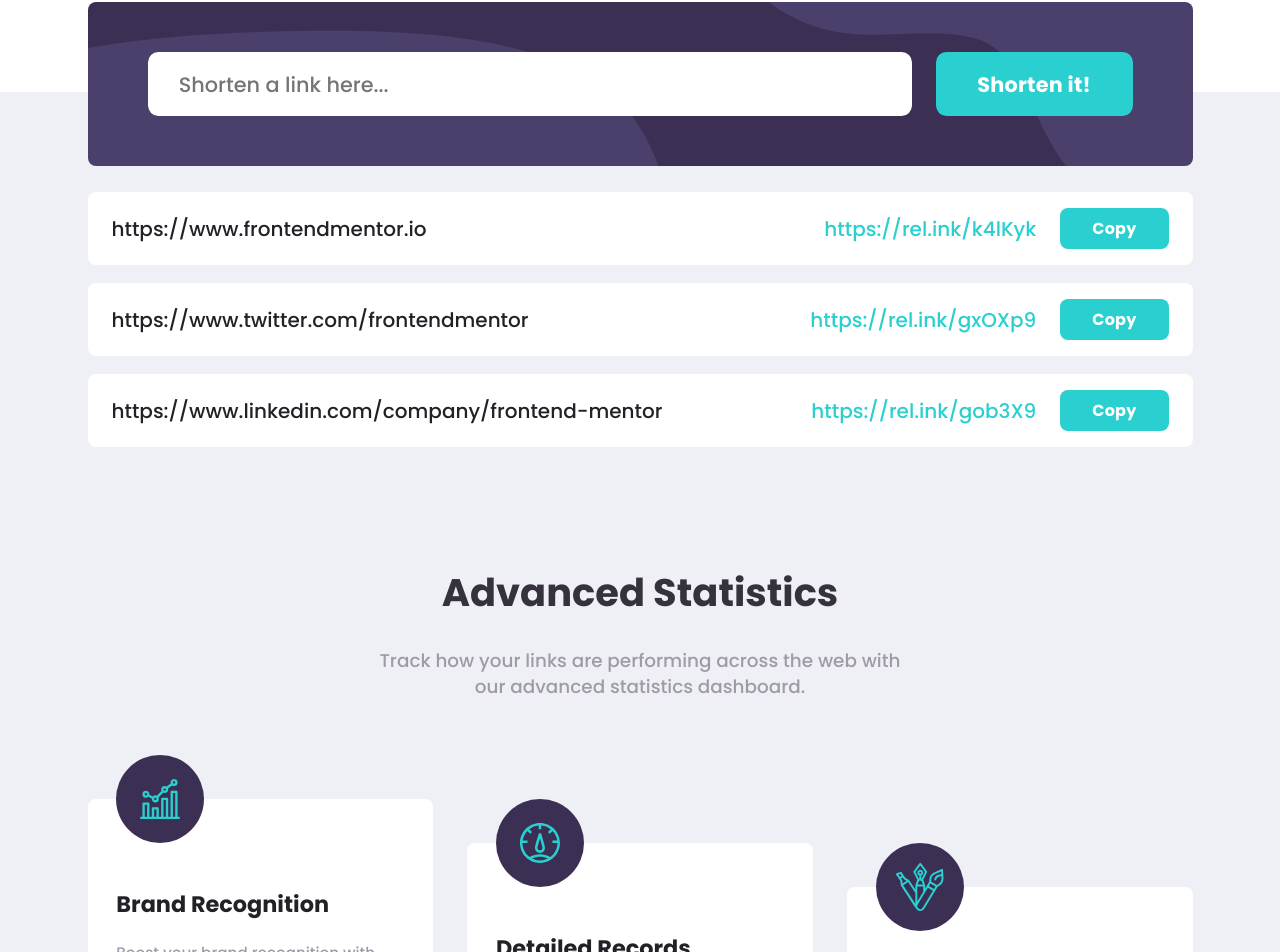
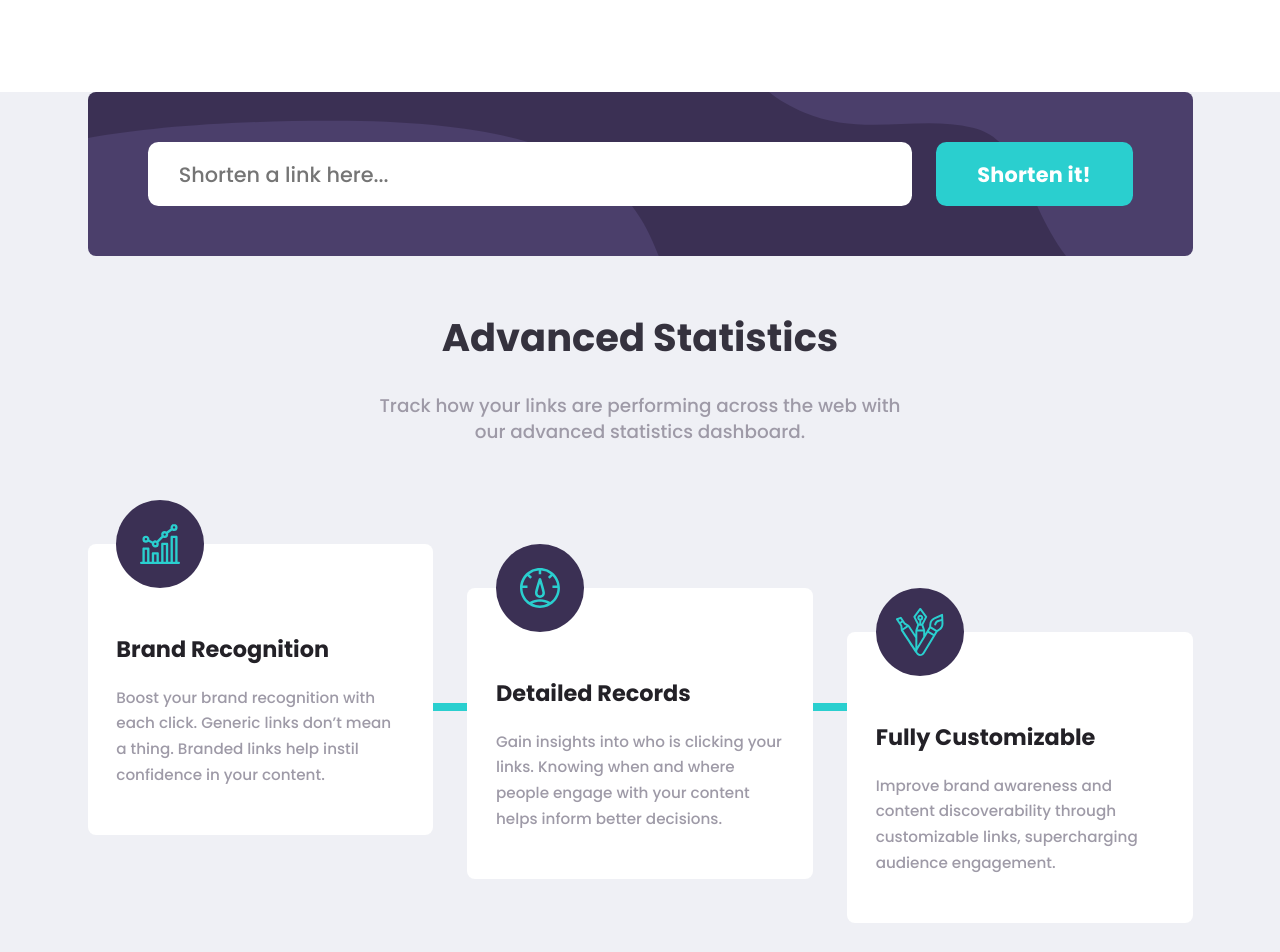
Before and after one commit to p-kosinski/url-shortening-api, a React (Create React App) app: page / in a window 1280 px wide. Shown: the part 717-1669 px from the top of the page. Built offline with nearby package versions, Linux system fonts and the light colour scheme.

Commit message:
Add url shortening basic functionality

```diff
--- a/src/components/common/Attribution/Attribution.js
+++ b/src/components/common/Attribution/Attribution.js
@@ -3,7 +3,7 @@ import PropTypes from 'prop-types';
 import styles from './Attribution.module.scss';
 
 const Attribution = ({ author, githubLink }) => (
-  <div class={styles.component}>
+  <div className={styles.component}>
     Challenge by&nbsp;
     <a
       href="https://www.frontendmentor.io?ref=challenge"
--- a/src/components/features/ShortenLinks/ShortenLinks.js
+++ b/src/components/features/ShortenLinks/ShortenLinks.js
@@ -1,41 +1,66 @@
+import { useState } from 'react';
+
 import ShortenedLink from '../ShortenedLink/ShortenedLink';
 
 import styles from './ShortenLinks.module.scss';
 
-const ShortenLinks = () => (
+const ShortenLinks = () => {
+  const [linkToShorten, changeLinkToShorten] = useState('');
+  const [shortenedLinks, changeShortenedLinks] = useState([]);
+
+  const shortenLinkWithAPI = async (link) => {
+    const url = `https://api.shrtco.de/v2/shorten?url=${link}`;
+
+    const response = await fetch(url);
+    const data = await response.json();
+
+    const { ok, result } = data;
+
+    if(ok) {
+      const linkData = {
+        code: result.code,
+        originalLink: result.original_link,
+        shortLink: result.full_short_link,
+      };
+
+      changeShortenedLinks(currentState => [...currentState, linkData]);
+    }
+  };
+
+  const handleSubmit = (event) => {
+    event.preventDefault();
+    shortenLinkWithAPI(linkToShorten);
+  };
+
+  return (
     <section className={styles.component}>
       <form className={styles.form}>
         <input
           placeholder='Shorten a link here...'
           className={styles.input}
+          onChange={(event) => changeLinkToShorten(event.target.value)}
         />
-      <button className={styles.submitButton}>
+        <button
+          className={styles.submitButton}
+          onClick={(event) => handleSubmit(event)}
+        >
           Shorten it!
         </button>
       </form>
       <div className={styles.links}>
         <ul>
-        <li>
+          {shortenedLinks.map((shortenedLink, i) => (
+            <li key={i}>
               <ShortenedLink
-            originalLink='https://www.frontendmentor.io'
-            shortenedLink='https://rel.ink/k4lKyk'
+                originalLink={shortenedLink.originalLink}
+                shortenedLink={shortenedLink.shortLink}
               />
             </li>
-        <li>
-          <ShortenedLink
-            originalLink='https://www.twitter.com/frontendmentor'
-            shortenedLink='https://rel.ink/gxOXp9'
-          />
-        </li>
-        <li>
-          <ShortenedLink
-            originalLink='https://www.linkedin.com/company/frontend-mentor'
-            shortenedLink='https://rel.ink/gob3X9'
-          />
-        </li>
+          ))}
         </ul>
       </div>
     </section>
   );
+};
 
 export default ShortenLinks;
```
Lines whose indentation alone changed are shown as unchanged.
